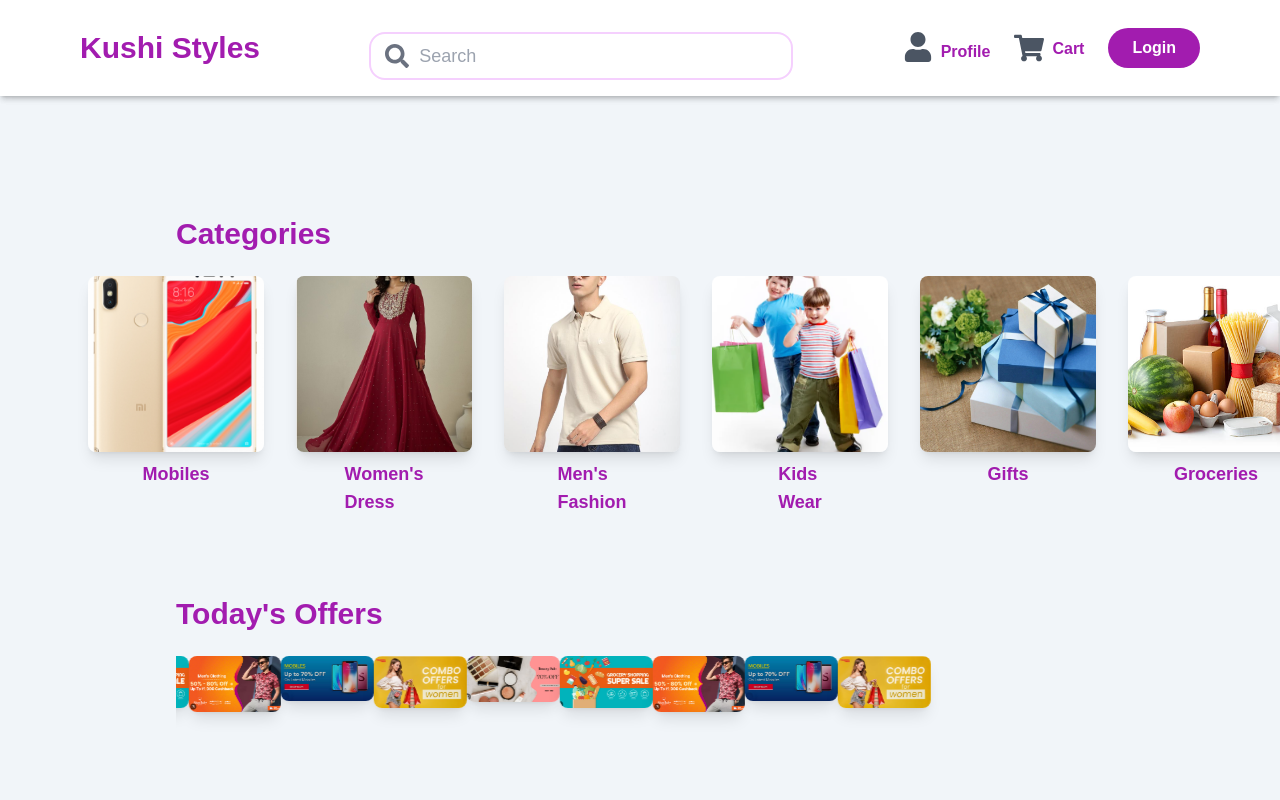
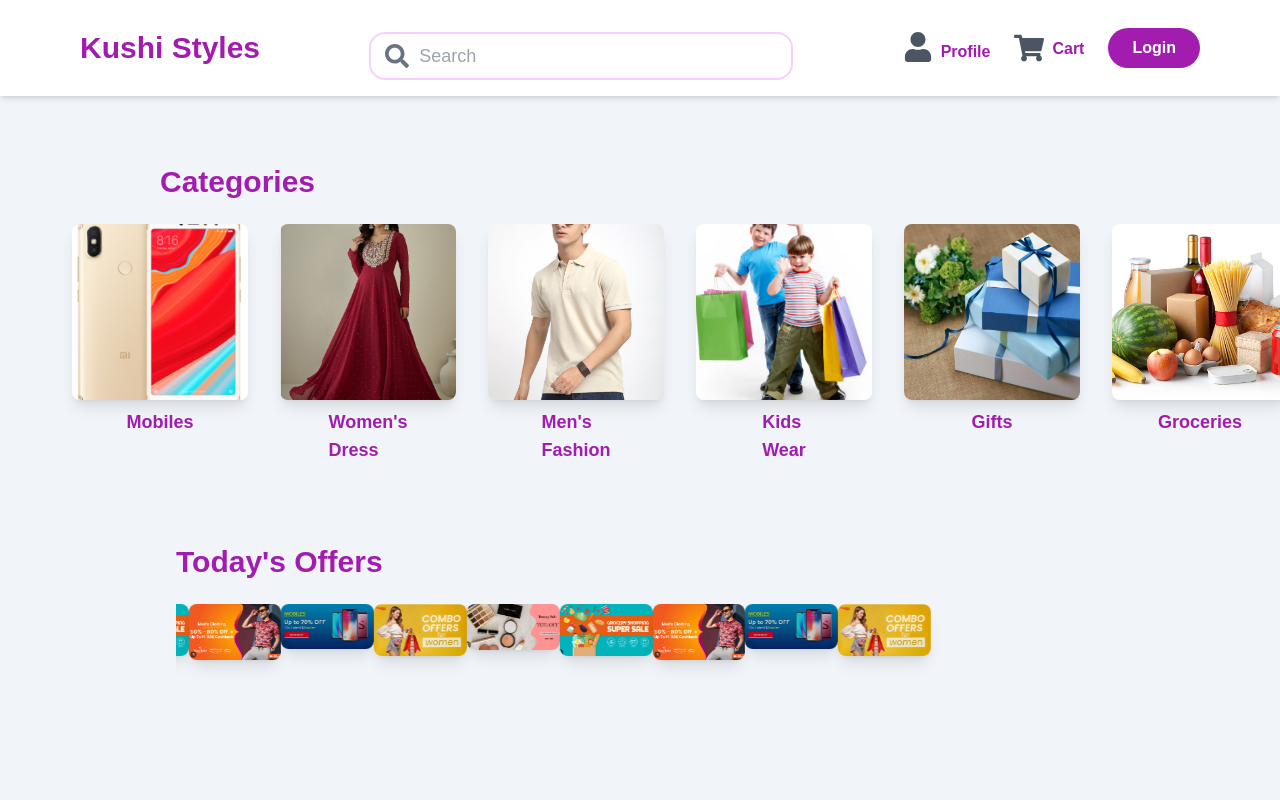
Before and after one commit to MonikaDevHJ/Kushi_Styles, a Next.js app: page / in a window 1280 px wide. Shown: the top 800 px of the page. Built offline with nearby package versions, Linux system fonts and the light colour scheme.

Commit message:
making allign

```diff
--- a/src/components/AllIItem.tsx
+++ b/src/components/AllIItem.tsx
@@ -28,7 +28,7 @@ const items: Item[] = [
 
 const AllIItem: React.FC = () => {
   return (
-    <div className="container mx-auto mt-14 px-4">
+    <div className="container mx-auto mt-1">
       {/* Align heading to the left */}
       <h1 className="text-3xl font-bold text-left mb-6  text-fuchsia-700">Categories</h1>
 
--- a/src/pages/index.tsx
+++ b/src/pages/index.tsx
@@ -6,7 +6,6 @@ import Offersitems from "@/components/Offersitems";
 export default function Home() {
   return (
     <div className="bg-slate-100 px-6 md:px-12 lg:px-20 py-4 pt-[80px]">
-      <Navbar />
       <AllIItem />
       <Offersitems />
       <Footer />
```
